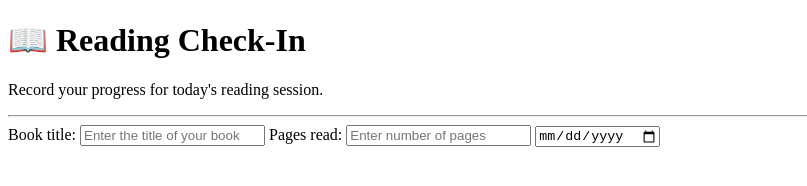
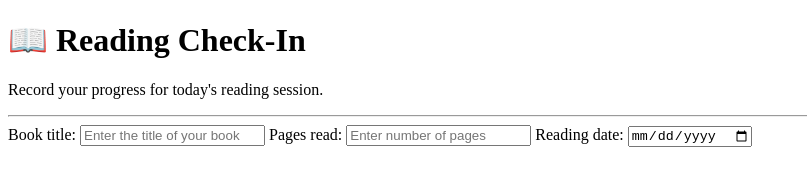
Before and after one commit to zoe-tech149/web-dev, a plain HTML site: page html/forms/01-reading-check-in/index.html in a window 1280 px wide. Shown: the whole page, without its empty margins (0-807 px from the left). Drawn offline with Linux system fonts and the light colour scheme.

Commit message:
feat: Create the label reading date input

```diff
--- a/html/forms/01-reading-check-in/index.html
+++ b/html/forms/01-reading-check-in/index.html
@@ -34,7 +34,11 @@
         min="1"
       >
 
-      <input type="date">
+      <label for="readingDate">Reading date:</label>
+      <input
+        type="date"
+        id="readingDate"
+      >
 
     </form>
 
```
